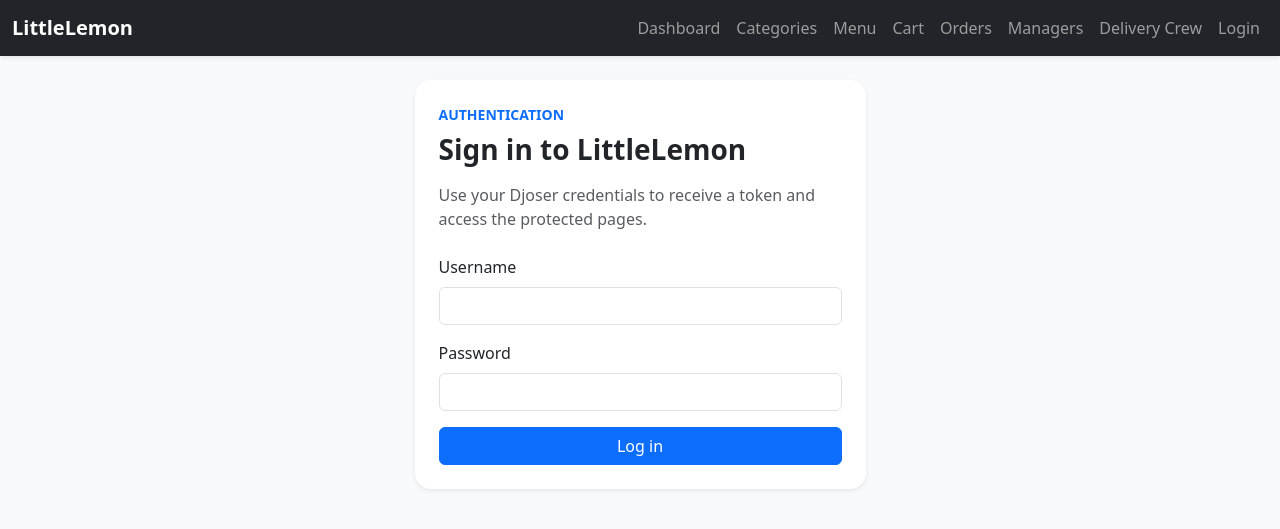
After one commit to NE420/LittleLemon, a Django app: page /login in a window 1280 px wide. The commit adds this page. Shown: the top 529 px of the page. Run offline with Django 4.2, Linux system fonts and the light colour scheme.

Commit message:
Add frontend login page and view
Add a login page, view, and route for frontend authentication. Introduces frontend/login.html with a form and success/error UI

```diff
--- a/frontend/templates/frontend/base.html
+++ b/frontend/templates/frontend/base.html
@@ -22,6 +22,7 @@
           <li class="nav-item"><a class="nav-link" href="{% url 'frontend:orders' %}">Orders</a></li>
           <li class="nav-item"><a class="nav-link" href="{% url 'frontend:manager_users' %}">Managers</a></li>
           <li class="nav-item"><a class="nav-link" href="{% url 'frontend:delivery_crew_users' %}">Delivery Crew</a></li>
+          <li class="nav-item"><a class="nav-link" href="{% url 'frontend:login' %}">Login</a></li>
         </ul>
       </div>
     </div>
--- /dev/null
+++ b/frontend/templates/frontend/login.html
@@ -0,0 +1,39 @@
+{% extends 'frontend/base.html' %}
+
+{% block content %}
+<div class="row justify-content-center">
+  <div class="col-12 col-md-8 col-lg-5">
+    <div class="card shadow-sm border-0 rounded-4">
+      <div class="card-body p-4">
+        <p class="text-uppercase small text-primary fw-semibold mb-2">Authentication</p>
+        <h2 class="h3 fw-bold mb-3">Sign in to LittleLemon</h2>
+        <p class="text-muted mb-4">Use your Djoser credentials to receive a token and access the protected pages.</p>
+
+        {% if success %}
+        <div class="alert alert-success rounded-4">
+          <strong>Login successful.</strong> Your token has been received.
+        </div>
+        <div class="small text-muted">Token: <code>{{ token }}</code></div>
+        {% else %}
+        {% if error %}
+        <div class="alert alert-danger rounded-4">{{ error }}</div>
+        {% endif %}
+
+        <form method="post">
+          {% csrf_token %}
+          <div class="mb-3">
+            <label class="form-label" for="username">Username</label>
+            <input id="username" name="username" class="form-control" required />
+          </div>
+          <div class="mb-3">
+            <label class="form-label" for="password">Password</label>
+            <input id="password" name="password" type="password" class="form-control" required />
+          </div>
+          <button type="submit" class="btn btn-primary w-100">Log in</button>
+        </form>
+        {% endif %}
+      </div>
+    </div>
+  </div>
+</div>
+{% endblock %}
--- a/frontend/urls.py
+++ b/frontend/urls.py
@@ -5,6 +5,7 @@
 
 urlpatterns = [
     path('', views.index_view, name='index'),
+    path('login', views.login_view, name='login'),
     path('categories', views.categories_view, name='categories'),
     path('menu-items', views.menu_items_view, name='menu_items'),
     path('cart', views.cart_view, name='cart'),
--- a/frontend/views.py
+++ b/frontend/views.py
@@ -1,3 +1,4 @@
+import requests
 from django.core.paginator import EmptyPage, PageNotAnInteger, Paginator
 from django.contrib.auth.models import Group, User
 from django.shortcuts import get_object_or_404, render
@@ -19,6 +20,29 @@
         'orders': Order.objects.count(),
     }
     return render(request, 'frontend/index.html', {'stats': stats, 'is_manager': is_manager(request.user)})
+
+
+def login_view(request):
+    error = None
+    if request.method == 'POST':
+        username = request.POST.get('username', '').strip()
+        password = request.POST.get('password', '').strip()
+        if username and password:
+            response = requests.post(
+                'http://127.0.0.1:8000/token/login',
+                json={'username': username, 'password': password},
+                timeout=5,
+            )
+            if response.status_code == 200:
+                token = response.json().get('token')
+                if token:
+                    request.session['auth_token'] = token
+                    return render(request, 'frontend/login.html', {'success': True, 'token': token})
+            error = 'Invalid username or password.'
+        else:
+            error = 'Please enter both username and password.'
+
+    return render(request, 'frontend/login.html', {'error': error})
 
 
 def categories_view(request):
```
